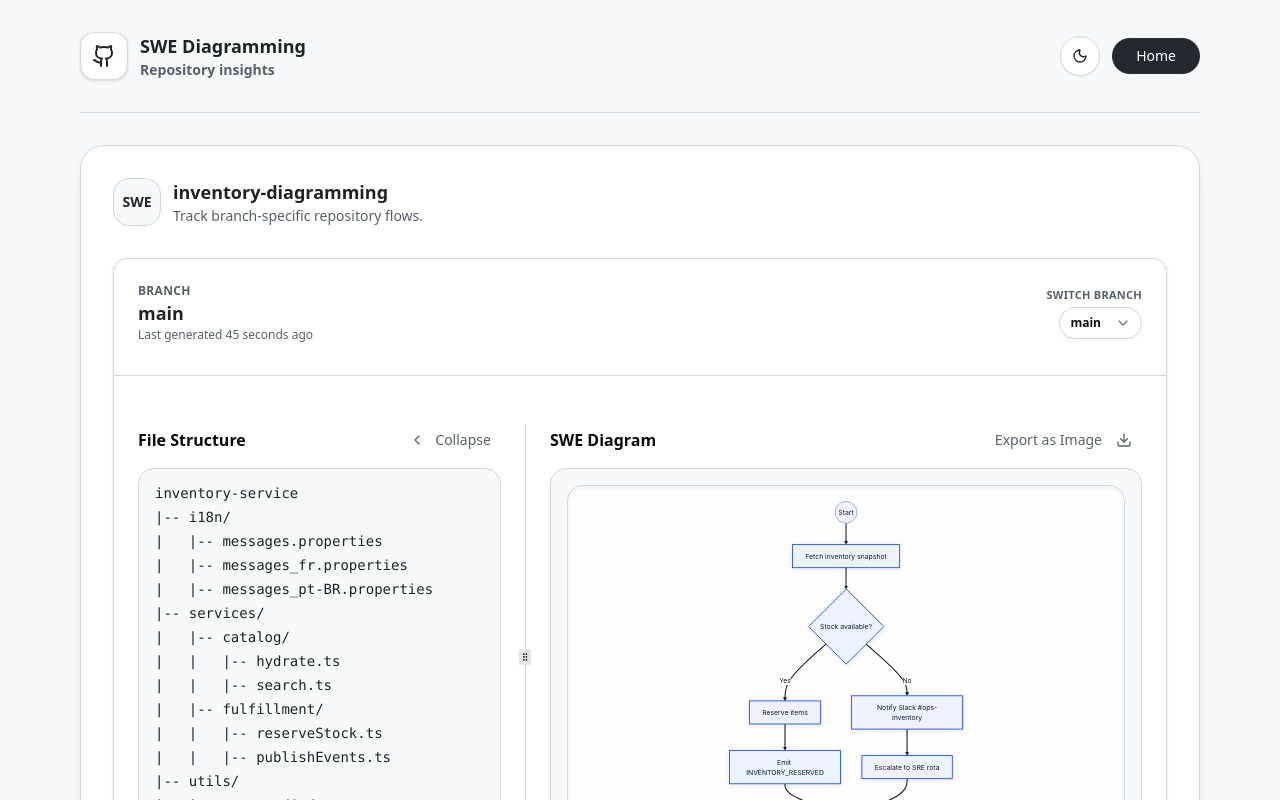
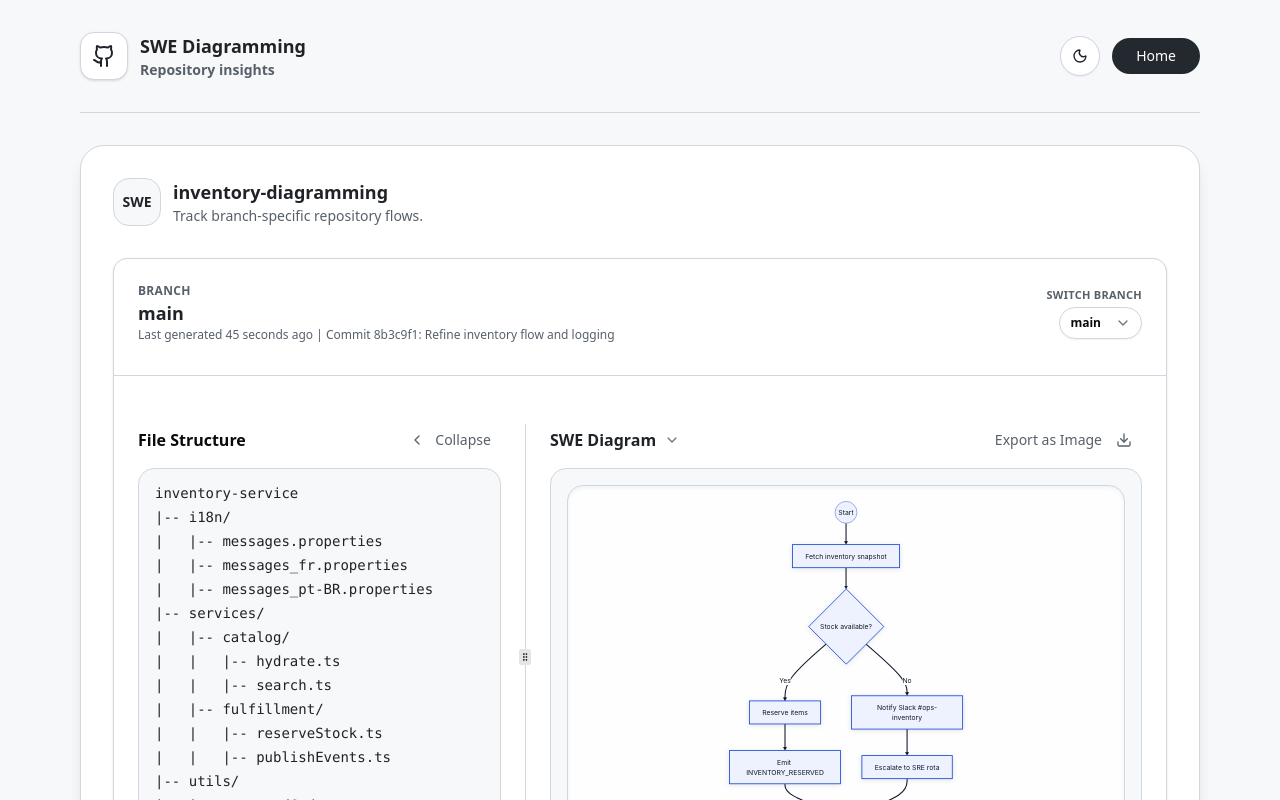
Before and after one commit to CSE210-fa25-team09/Repository-Architecture-Diagramming, a React (Vite) app in the folder frontend/: page /diagram in a window 1280 px wide. Shown: the top 800 px of the page. Built offline with nearby package versions, Linux system fonts and the light colour scheme.

Commit message:
update prototype for commit msg and toggle between graphs

```diff
--- a/frontend/src/pages/Diagram.tsx
+++ b/frontend/src/pages/Diagram.tsx
@@ -33,6 +33,18 @@ const BRANCH_LIBRARY = {
     id: "main",
     label: "main",
     lastGenerated: "45 seconds ago",
+    commitNumber: "8b3c9f1",
+    commitMessage: "Refine inventory flow and logging",
+    dependencyGraph: `
+      graph TD
+        API[REST API] --> Service[Inventory Service]
+        Service --> Cache[Redis Cache]
+        Service --> DB[(Postgres)]
+        Service --> Queue[[SQS]]
+        Queue --> Worker[Reservation Worker]
+        Worker --> DB
+        Worker --> Notifier[Slack Notifier]
+      `,
     diagram: `
       flowchart TD
         Start((Start)) --> Fetch[Fetch inventory snapshot]
@@ -65,6 +77,16 @@ const BRANCH_LIBRARY = {
     id: "hotfix/dynamodb-timeouts",
     label: "hotfix/dynamodb-timeouts",
     lastGenerated: "12 minutes ago",
+    commitNumber: "c12a7df",
+    commitMessage: "Harden DynamoDB timeout guardrails",
+    dependencyGraph: `
+      graph TD
+        Client[Checkout Service] --> Gateway[API Gateway]
+        Gateway --> Lambda[Timeout Guard Lambda]
+        Lambda --> Dynamo[(DynamoDB Orders)]
+        Lambda --> Metrics[CloudWatch Metrics]
+        Metrics --> Alarms[PagerDuty Alarms]
+      `,
     diagram: `
       graph LR
     node5["App.tsx"] --> node6["Header.tsx"]
@@ -224,6 +246,8 @@ type DiagramPanelProps = {
   onSwitchBranch: (branchId: BranchId) => void
 }
 
+type DiagramView = "swe" | "dependency"
+
 function DiagramPanel({
   branch,
   canRemove,
@@ -232,7 +256,12 @@ function DiagramPanel({
 }: DiagramPanelProps) {
   const [isDiagramExporting, setIsDiagramExporting] = useState(false)
   const [showFileTree, setShowFileTree] = useState(true)
+  const [diagramView, setDiagramView] = useState<DiagramView>("swe")
   const diagramRef = useRef<HTMLDivElement>(null)
+
+  const diagramLabel = diagramView === "swe" ? "SWE Diagram" : "Dependency Graph"
+  const diagramDefinition =
+    diagramView === "swe" ? branch.diagram : branch.dependencyGraph
 
   const handleExportDiagram = async () => {
     if (!diagramRef.current) return
@@ -249,7 +278,7 @@ function DiagramPanel({
       })
       const link = document.createElement("a")
       link.href = url
-      link.download = `${branch.label}-diagram.png`
+      link.download = `${branch.label}-${diagramView}-diagram.png`
       link.click()
     } catch (error) {
       console.error("Failed to export diagram", error)
@@ -262,7 +291,25 @@ function DiagramPanel({
     <div className="space-y-3">
       <div className="flex flex-wrap items-center justify-between gap-3">
         <div className="flex items-center gap-3">
-          <p className="text-base font-semibold">SWE Diagram</p>
+          <DropdownMenu>
+            <DropdownMenuTrigger asChild>
+              <button
+                type="button"
+                className="flex items-center gap-2 text-base font-semibold text-[color:var(--page-foreground)]"
+              >
+                {diagramLabel}
+                <ChevronDown className="h-4 w-4 text-[color:var(--icon-muted)]" />
+              </button>
+            </DropdownMenuTrigger>
+            <DropdownMenuContent align="start" className="min-w-[12rem]">
+              <DropdownMenuItem onSelect={() => setDiagramView("swe")}>
+                SWE Diagram
+              </DropdownMenuItem>
+              <DropdownMenuItem onSelect={() => setDiagramView("dependency")}>
+                Dependency Graph
+              </DropdownMenuItem>
+            </DropdownMenuContent>
+          </DropdownMenu>
           {!showFileTree && (
             <Button
               variant="ghost"
@@ -292,11 +339,11 @@ function DiagramPanel({
           <button
             type="button"
             className="w-full rounded-2xl border border-[color:var(--panel-border)] bg-[color:var(--page-bg)] p-4 text-left outline-none transition hover:border-[color:var(--primary-action)] focus-visible:ring-2 focus-visible:ring-[color:var(--primary-action)]"
-            aria-label={`Open enlarged diagram for ${branch.label}`}
+            aria-label={`Open enlarged ${diagramLabel.toLowerCase()} for ${branch.label}`}
           >
             <div ref={diagramRef} className="w-full">
               <MermaidDiagram
-                definition={branch.diagram}
+                definition={diagramDefinition}
                 style={{ height: PANEL_HEIGHT_PX }}
               />
             </div>
@@ -305,7 +352,7 @@ function DiagramPanel({
         <DialogContent className="h-[90vh] max-w-[90vw] border border-[color:var(--panel-border)] bg-[color:var(--panel-bg)] text-[color:var(--page-foreground)]">
           <DialogHeader>
             <DialogTitle className="text-xl">
-              {branch.label} branch SWE diagram
+              {branch.label} branch {diagramLabel.toLowerCase()}
             </DialogTitle>
             <Button
               variant="ghost"
@@ -319,7 +366,7 @@ function DiagramPanel({
           </DialogHeader>
           <div className="rounded-2xl border border-[color:var(--panel-border)] bg-[color:var(--page-bg)] p-4">
             <MermaidDiagram
-              definition={branch.diagram}
+              definition={diagramDefinition}
               style={{ height: PANEL_HEIGHT_PX + 180 }}
             />
           </div>
@@ -343,7 +390,8 @@ function DiagramPanel({
               {branch.label}
             </p>
             <p className="text-xs text-[color:var(--muted-text)]">
-              Last generated {branch.lastGenerated}
+              Last generated {branch.lastGenerated} | Commit {branch.commitNumber}:{" "}
+              {branch.commitMessage}
             </p>
           </div>
           <div className="flex items-center gap-2">
```
